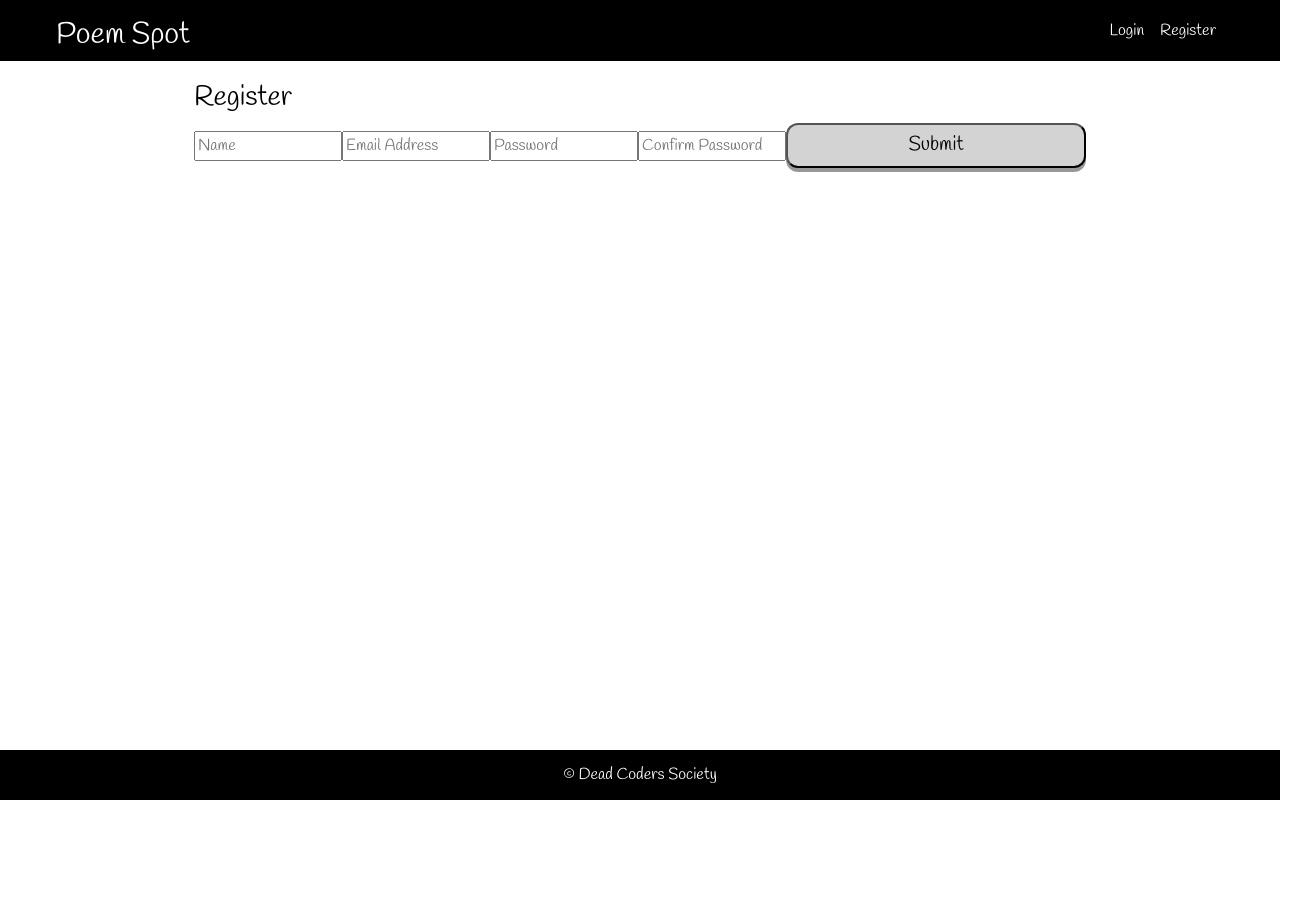
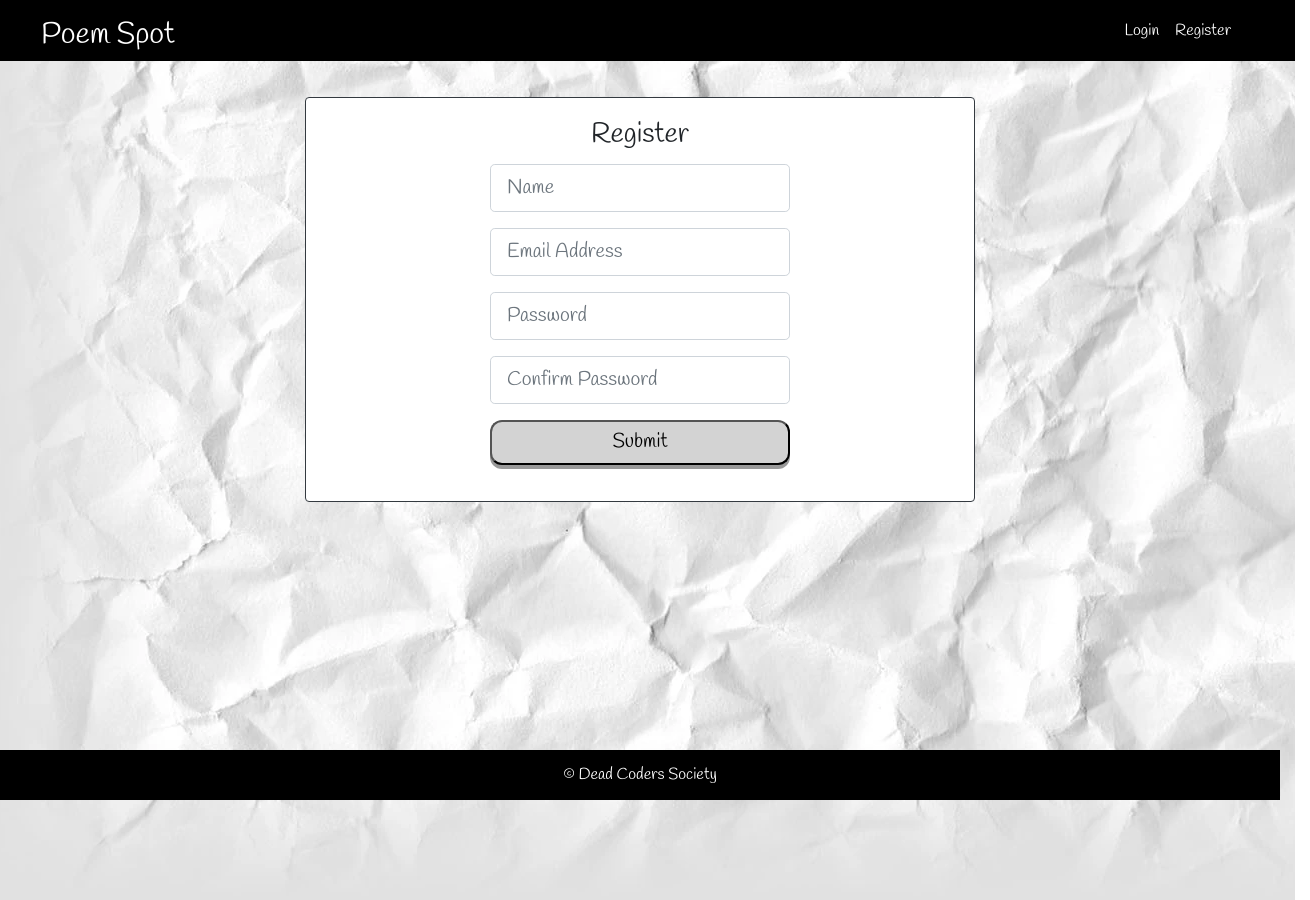
Before and after one commit to vita-wanchenchen/poem-spot-1, a React app: page /register in a window 1280 px wide. Shown: the whole page, 1310 px wide, since content can reach past the window. Before the commit the page ends 800 px from the top, so only its background shows below. Built offline with nearby package versions, Linux system fonts and the light colour scheme.

Commit message:
register page background

```diff
--- a/src/components/Register.jsx
+++ b/src/components/Register.jsx
@@ -7,6 +7,15 @@ import Axios from "axios";
 import Footer from "./Footer";
 import Navbar from "./Navbar";
 import Button from "./Button";
+import Background from "../images/background.png";
+
+const crumpledPaper = {
+  backgroundImage: `url(${Background})`,
+};
+
+const styleMain = {
+  height: "900px",
+};
 
 class Register extends Component {
   constructor(props) {
@@ -67,22 +76,51 @@ class Register extends Component {
 
   render() {
     return (
-      <div id="register-page">
-        <div className="main">
+      // <div id="register-page">
+      //   <div className="main">
+      <div id="register-page" style={crumpledPaper} className=" row">
+        <div className="main" style={styleMain}>
           <Navbar />
-          <div className="container">
+          {/* <div className="container">
             <div className="main-body">
-              <div className="authentication">
-                <h3>Register</h3>
-                <input onChange={this.handleNameChange} type="text" placeholder="Name" name="email" />
-                <input onChange={this.handleEmailChange} type="text" placeholder="Email Address" name="email" />
-                <input onChange={this.handlePasswordChange} type="password" placeholder="Password" name="password" />
-                <input onChange={this.handleConfirmPasswordChange} type="password" placeholder="Confirm Password" name="password_" />
-                <Button onClick={this.handleSubmit}>Submit</Button>
+              <div className="authentication"> */}
+          <div className="row justify-content-center">
+            <div className="card w-50 border-dark mt-3">
+              <div className="card-body align-self-center text-center">
+                <h3 className="card-title">Register</h3>
+                {/* <h3>Register</h3> */}
+                <div className="form-group border-dark">
+                  <div className="col-14">
+                    <input className="form-control form-control-lg" onChange={this.handleNameChange} type="text" placeholder="Name" name="email" />
+                  </div>
+                </div>
+                <div className="form-group">
+                  <div className="col-14">
+                    <input className="form-control form-control-lg" onChange={this.handleEmailChange} type="text" placeholder="Email Address" name="email" />
+                  </div>
+                </div>
+                <div className="form-group">
+                  <div className="col-14">
+                    <input className="form-control form-control-lg" onChange={this.handlePasswordChange} type="password" placeholder="Password" name="password" />
+                  </div>
+                </div>
+                <div className="form-group">
+                  <div className="col-14">
+                    <input className="form-control form-control-lg" onChange={this.handleConfirmPasswordChange} type="password" placeholder="Confirm Password" name="password_" />
+                  </div>
+                </div>
+                <div className="form-group">
+                  <Button onClick={this.handleSubmit}>
+                    <span>Submit</span>
+                  </Button>
+                </div>
               </div>
             </div>
           </div>
+          {/* </div> */}
+          {/* // </div> */}
           <Footer />
+          {/* //   </div> */}
         </div>
       </div>
     );
```
